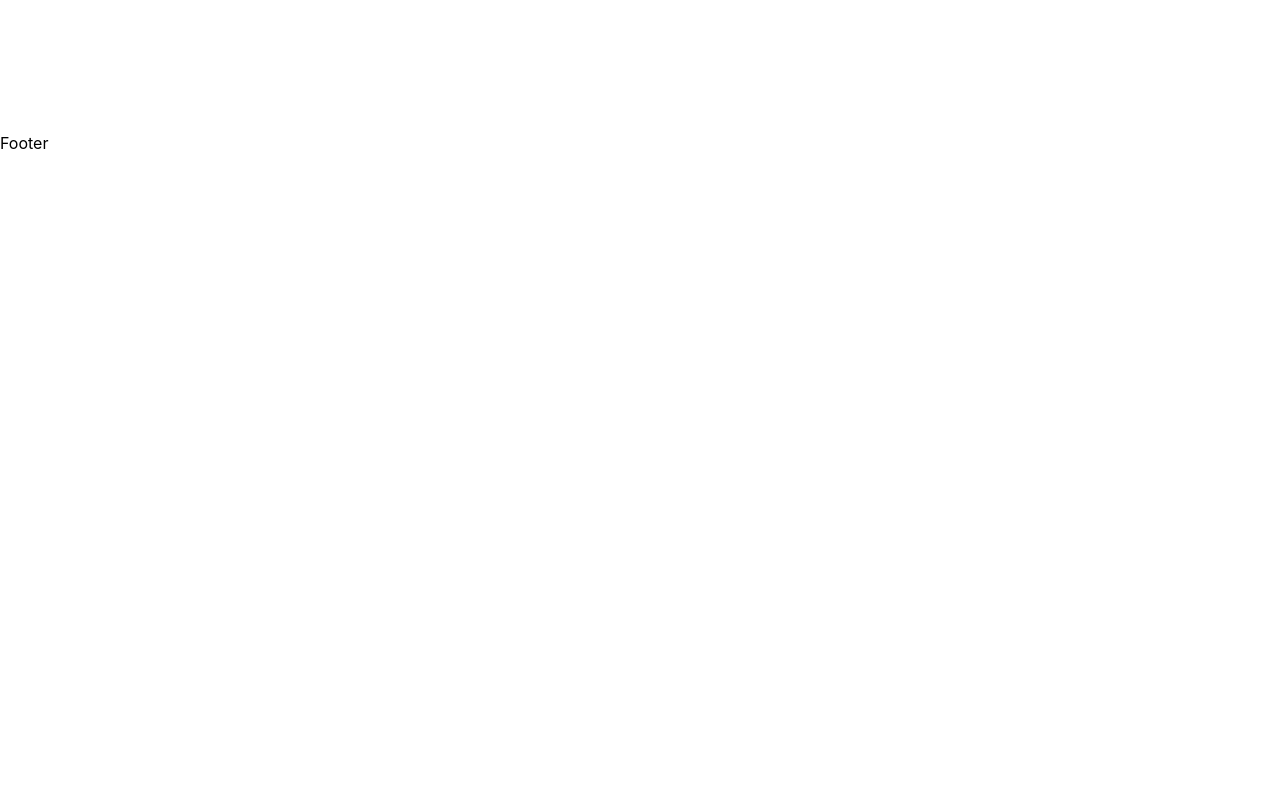
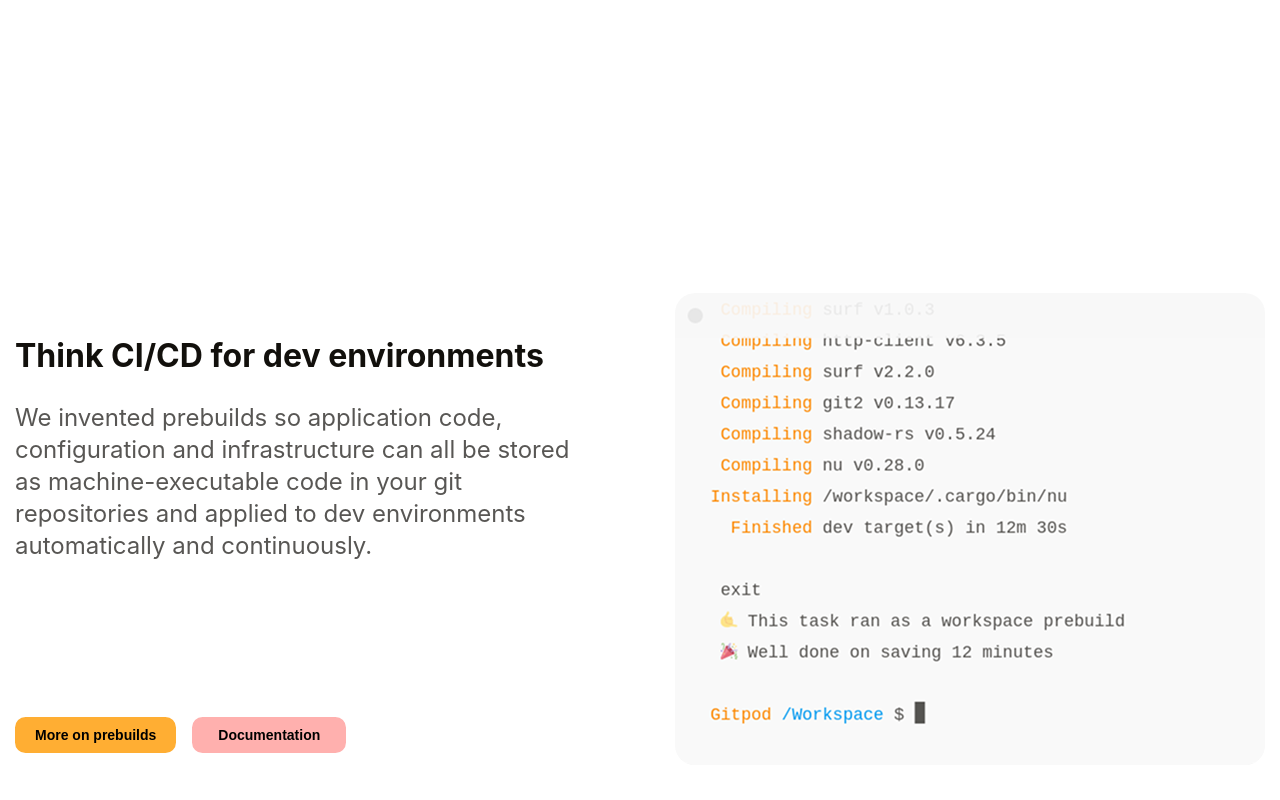
Before and after one commit to sultanov460/gitpod, a React (Create React App) app: page / in a window 1280 px wide. Shown: the part 1340-2140 px from the top of the page. Before the commit the page ends 1493 px from the top, so only its background shows below. Built offline with nearby package versions, Linux system fonts and the light colour scheme.

Commit message:
Finish think section and begin remote section

```diff
--- a/src/App.jsx
+++ b/src/App.jsx
@@ -1,12 +1,14 @@
 import { Link } from "react-router-dom";
 import { Hero } from "./components/Hero/Hero";
 import { Select } from "./components/Select/Select";
+import { Think } from "./components/Think/Think";
 
 function App() {
   return (
     <div>
       <Hero />
       <Select />
+      <Think />
     </div>
   );
 }
--- a/src/components/Hero/style.module.scss
+++ b/src/components/Hero/style.module.scss
@@ -4,7 +4,7 @@
   display: flex;
   gap: 50px;
   align-items: center;
-  justify-content: center;
+  justify-content: space-between;
 
   .textBox {
     text-align: left;
@@ -83,7 +83,7 @@
         font-size: 60px !important;
       }
       p {
-        font-size: 18px !important;
+        font-size: 22px !important;
       }
 
       .action {
@@ -91,9 +91,6 @@
         button {
           padding: 10px 25px;
         }
-        p {
-          font-size: 14px !important;
-        }
       }
     }
   }
--- a/src/components/Think/Think.jsx
+++ b/src/components/Think/Think.jsx
@@ -0,0 +1,30 @@
+import React from "react";
+import s from "./style.module.scss";
+
+export const Think = () => {
+  return (
+    <>
+      <div className="container">
+        <div className={s.wrapper}>
+          <div className={s.textBox}>
+            <h2>Think CI/CD for dev environments</h2>
+            <p>
+              We invented prebuilds so application code, configuration and
+              infrastructure can all be stored as machine-executable code in
+              your git repositories and applied to dev environments
+              automatically and continuously.
+            </p>
+            <div className={s.btns}>
+              <button className={s.btnPrebuilds}>More on prebuilds</button>
+              <button className={s.btnDocumentation}>Documentation</button>
+            </div>
+          </div>
+          <div className={s.image}>
+            <img src="think-section.png" alt="think-section" />
+          </div>
+        </div>
+      </div>
+      ;
+    </>
+  );
+};
--- a/src/components/Think/style.module.scss
+++ b/src/components/Think/style.module.scss
@@ -0,0 +1,95 @@
+@import "../../variables";
+.wrapper {
+  display: flex;
+  gap: 66px;
+  align-items: center;
+  justify-content: space-between;
+  padding: 160px 0;
+
+  .textBox {
+    text-align: left;
+    color: $primary-color;
+    h2 {
+      font-size: 32px;
+      font-weight: 700;
+    }
+    p {
+      font-size: 24px;
+      line-height: 31.92px;
+      font-weight: 400;
+      opacity: 0.7;
+      padding-right: 20px;
+    }
+
+    .btns {
+      padding-top: 16px;
+      margin-top: 139px;
+      display: flex;
+      gap: 16px;
+      .btnPrebuilds {
+        font-size: 14px;
+        font-weight: 700;
+        background-color: $secondary-color;
+        padding: 8px 18px;
+        border-radius: 10.5px;
+        border: 2px solid $secondary-color;
+        cursor: pointer;
+        transition: all 0.3s ease;
+        &:hover {
+          background-color: transparent;
+          color: $secondary-color;
+        }
+      }
+      .btnDocumentation {
+        font-size: 14px;
+        font-weight: 700;
+        padding: 8px 24px;
+        background-color: #ffb0ae;
+        border-radius: 10.5px;
+        border: 2px solid #ffb0ae;
+        cursor: pointer;
+        transition: all 0.3s ease;
+        &:hover {
+          background-color: transparent;
+          color: #ffb0ae;
+        }
+      }
+    }
+  }
+  .image {
+    img {
+      border-radius: 20px;
+    }
+  }
+}
+
+@media (max-width: 1172px) {
+  .btns {
+    margin-top: auto !important;
+  }
+}
+
+@media (max-width: 1040px) {
+  .wrapper {
+    flex-direction: column-reverse;
+    justify-content: center;
+    .textBox {
+      text-align: center;
+      .btns {
+        justify-content: center;
+      }
+    }
+
+    .image {
+      img {
+        width: 100%;
+      }
+    }
+  }
+}
+
+@media (max-width: 700px) {
+  .wrapper {
+    padding: 80px 0;
+  }
+}
```
Also changed, not shown: src/components/Remote-first/Remote.jsx (added, +17 -0 lines), public/remote-section.png (added), public/think-section.png (added), src/components/Remote-first/style.module.scss (added).
